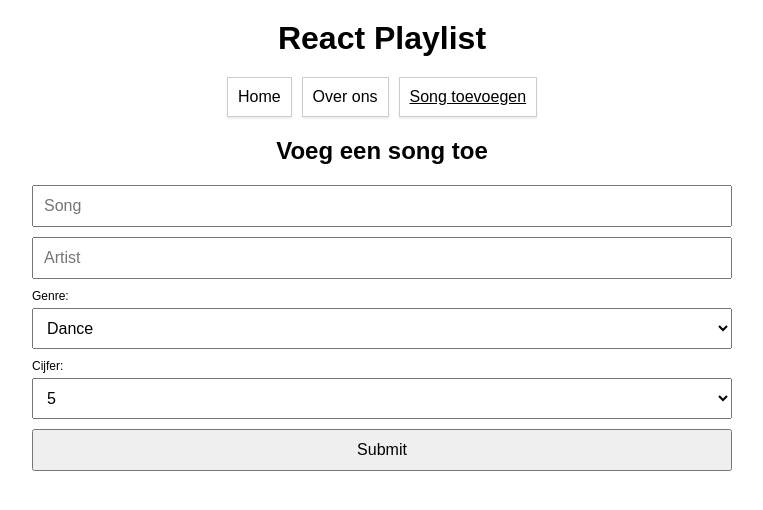
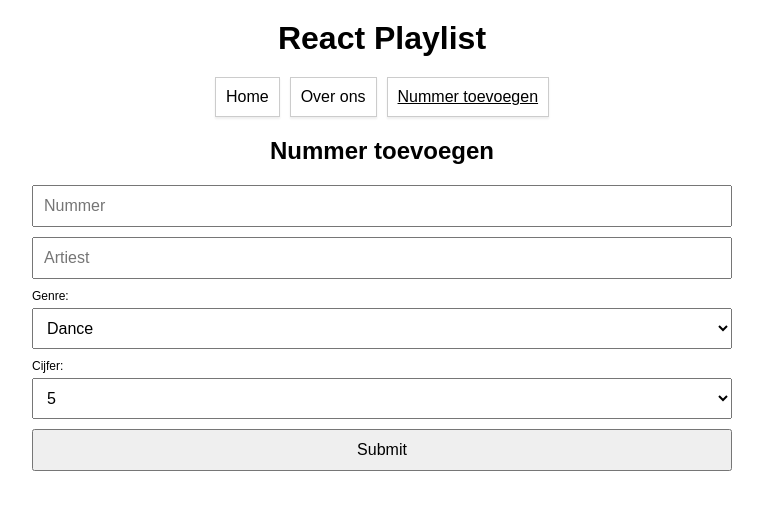
Before and after one commit to rahiedishaak/W5D5-React-Playlist, a React (Create React App) app: page /add in a window 1280 px wide. Shown: the top 510 px of the page, without its empty margins (258-1021 px from the left). Built offline with nearby package versions, Linux system fonts and the light colour scheme.

Commit message:
updates language

```diff
--- a/src/components/AddSongForm/AddSongForm.js
+++ b/src/components/AddSongForm/AddSongForm.js
@@ -24,10 +24,10 @@ const addSongForm = props => {
 
     return (
         <Fragment>
-            <h2>Voeg een song toe</h2>
+            <h2>Nummer toevoegen</h2>
             <form onSubmit={props.submitted} style={styleForm} autoComplete="off">
-                <input style={styleInput} type="Text" name="title" placeholder="Song" />
-                <input style={styleInput} type="Text" name="artist" placeholder="Artist" />
+                <input style={styleInput} type="Text" name="title" placeholder="Nummer" />
+                <input style={styleInput} type="Text" name="artist" placeholder="Artiest" />
 
                 <label style={styleLabel} htmlFor="genre">Genre:</label>
                 <select style={styleInput} name="genre" id="genre">
--- a/src/components/EditSongForm/EditSongForm.js
+++ b/src/components/EditSongForm/EditSongForm.js
@@ -24,7 +24,7 @@ const editSongForm = props => {
 
     return (
         <Fragment>
-            <h2>Bewerk nummer: {props.location.state.song.title}</h2>
+            <h2>Nummer bewerken: {props.location.state.song.title}</h2>
             <form
                 onSubmit={event => props.edited(event, props.location.state.song.id)}
                 style={styleForm}
--- a/src/components/Navigation/Navigation.js
+++ b/src/components/Navigation/Navigation.js
@@ -33,7 +33,7 @@ const navigation = () => {
                     <NavLink to="/about" exact>Over ons</NavLink>
                 </li>
                 <li style={styleLiLast}>
-                    <NavLink to="/add" exact>Song toevoegen</NavLink>
+                    <NavLink to="/add" exact>Nummer toevoegen</NavLink>
                 </li>
             </ul>
         </nav>
```
